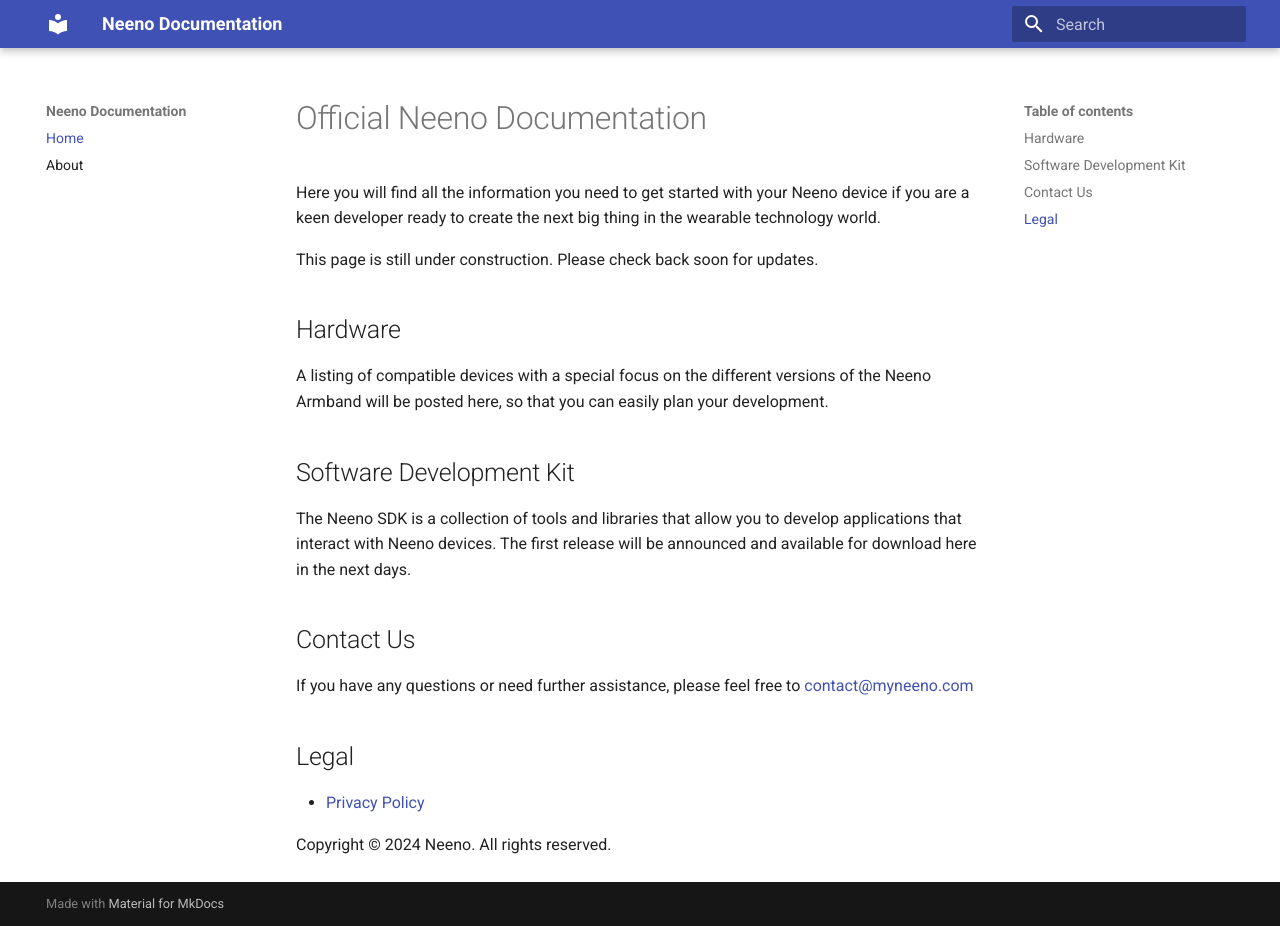
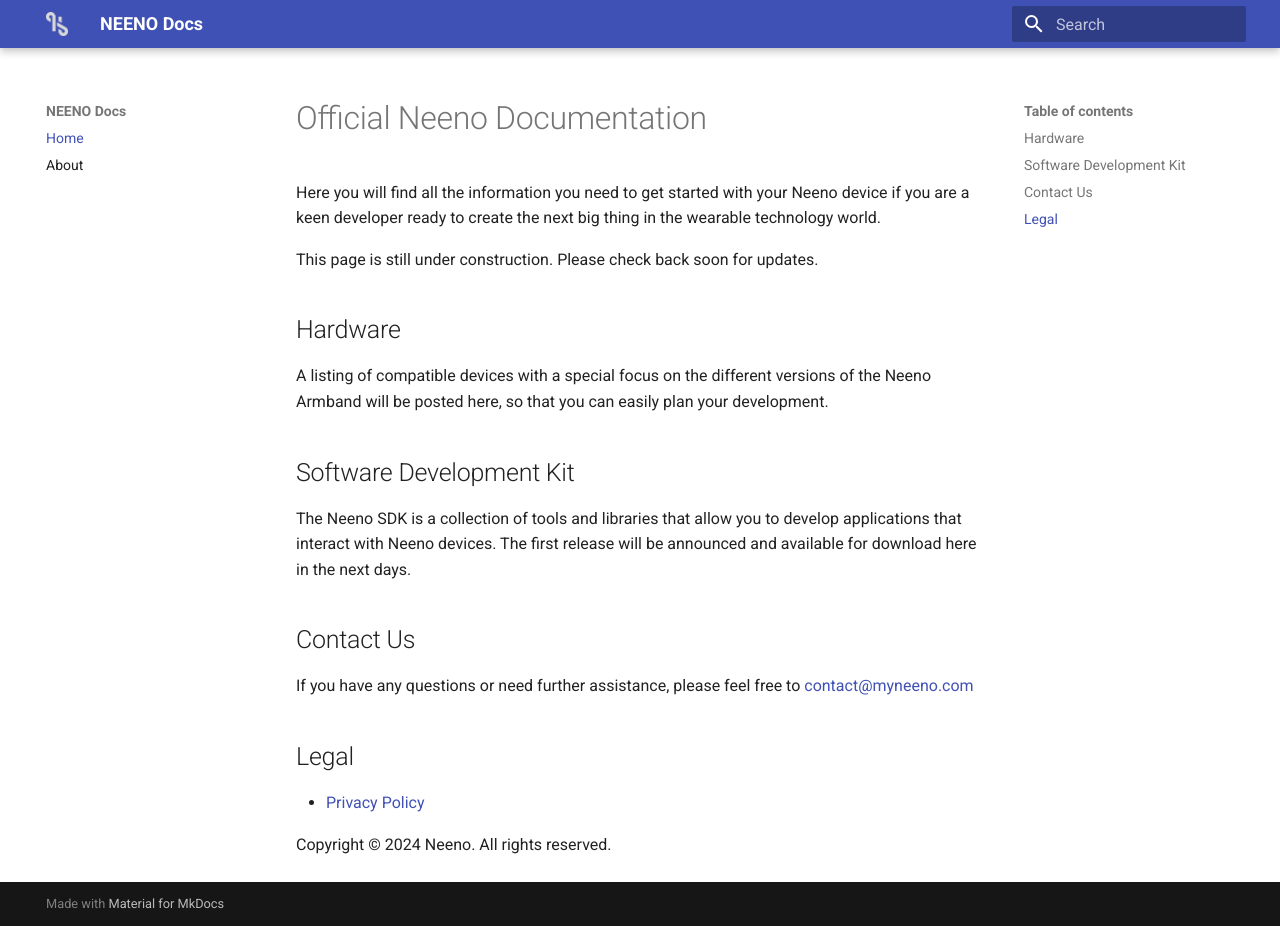
Before and after one commit to MyNeeno/docs, an MkDocs documentation site: the page built from docs/index.md, in a window 1280 px wide and 926 px high. Built offline with MkDocs 1.6.1 and Material for MkDocs 9.7.7, drawn with Linux system fonts in a browser that asks for light colours.

Commit message:
Update logo, icon, and site name.

```diff
--- a/mkdocs.yml
+++ b/mkdocs.yml
@@ -1,6 +1,8 @@
-site_name: Neeno Documentation
+site_name: NEENO Docs
 nav:
   - Home: index.md
   - About: about.md
 theme:
   name: material
+  logo: assets/Neeno-logo-light-gray.png
+  favicon: assets/Neeno-logo-blue-50px.png
```
